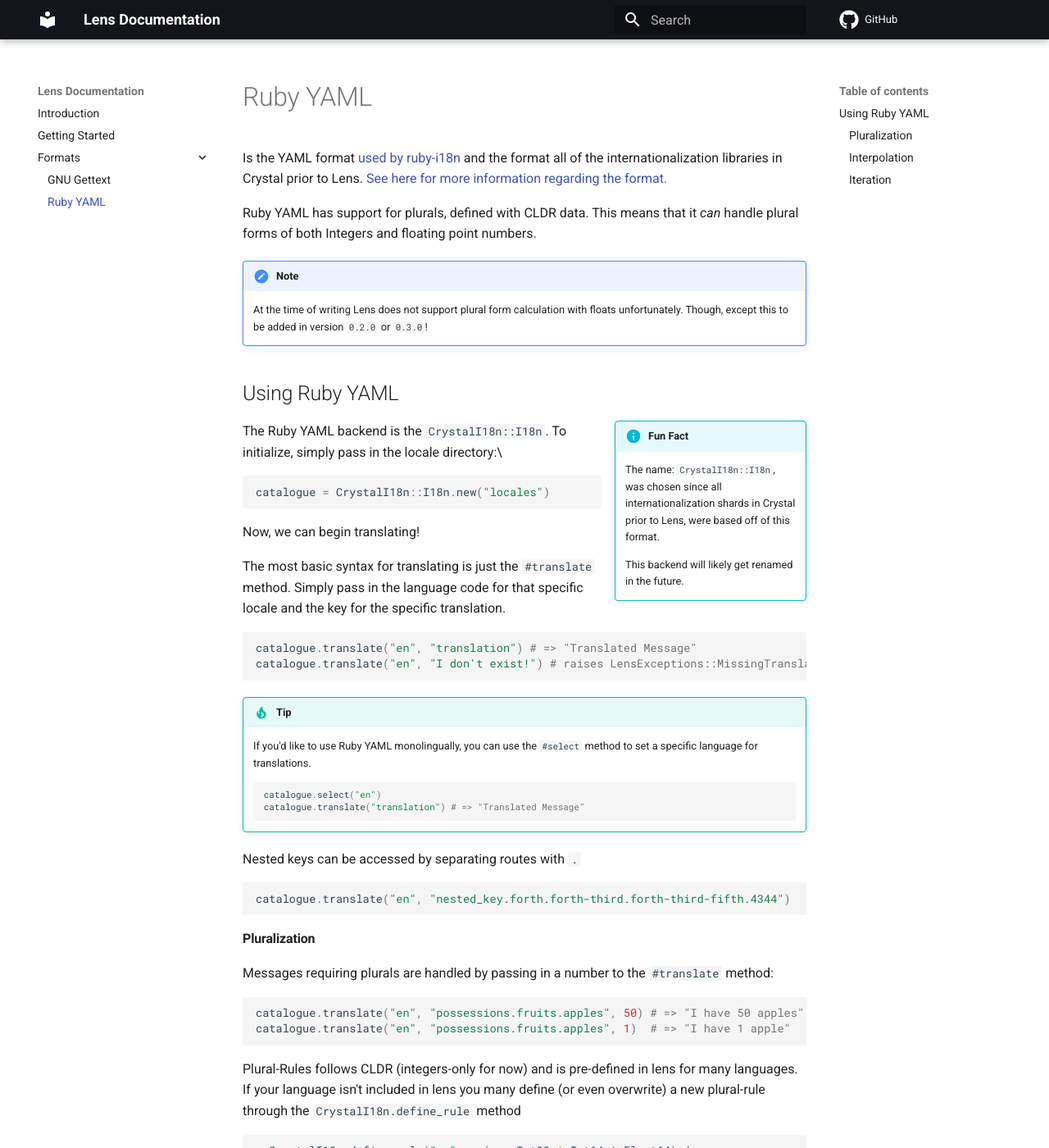
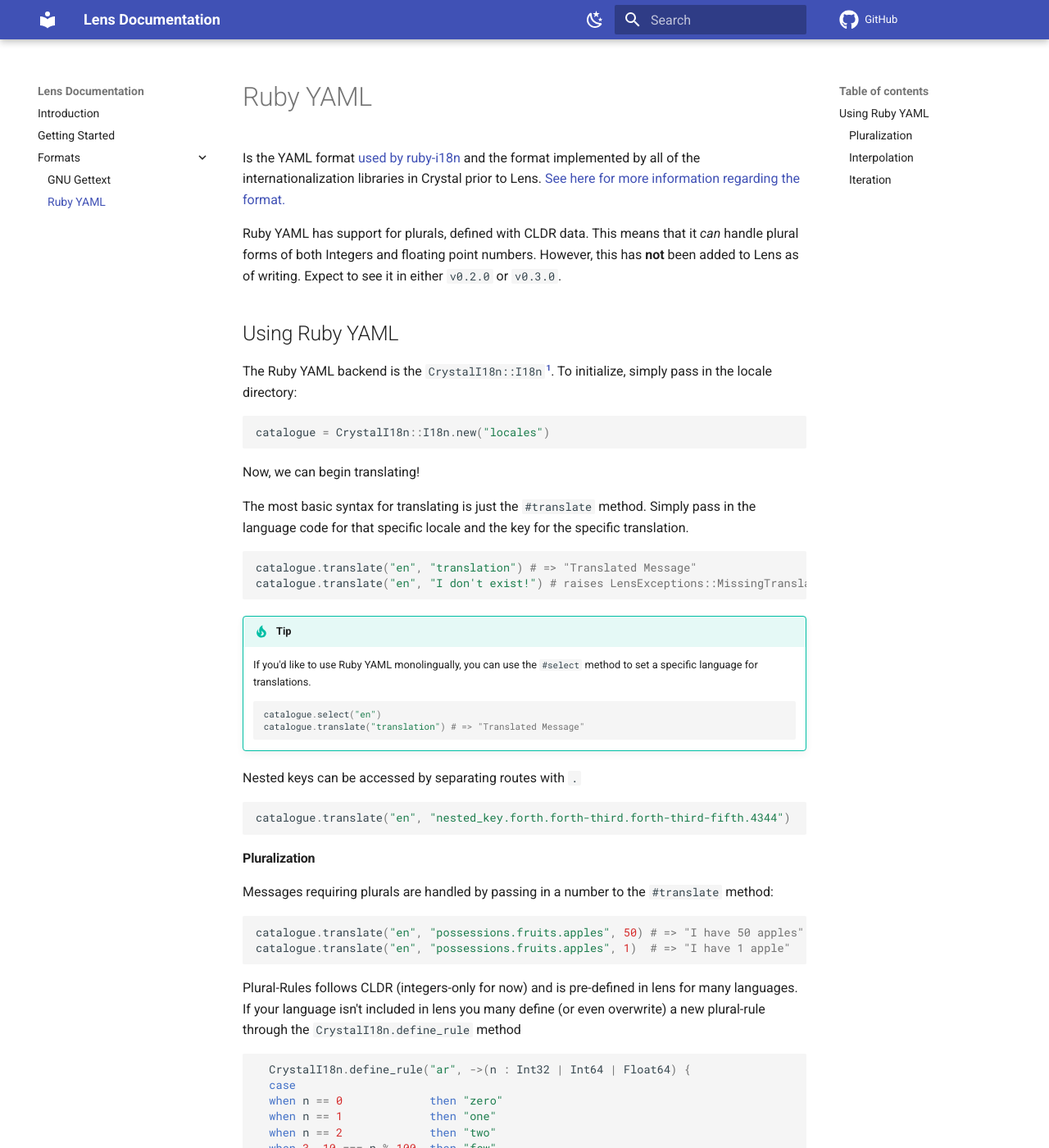
Before and after one commit to syeopite/lens, an MkDocs documentation site: the page built from docs/formats/ruby-yaml.md, in a window 1280 px wide and 1400 px high. Shown: the whole window at 82% size. Built offline with MkDocs 1.6.1 and Material for MkDocs 9.7.7, drawn with Linux system fonts in a browser that asks for light colours; comment, search, counter and statistics services are not loaded; the version menu is left out; some of the changed text lies outside the part shown.

Commit message:
Bountiful doc improvements + add infra for version

````diff
--- a/docs/formats/ruby-yaml.md
+++ b/docs/formats/ruby-yaml.md
@@ -1,20 +1,13 @@
 # Ruby YAML
-Is the YAML format [used by ruby-i18n](https://github.com/ruby-i18n/i18n) and the format all of the internationalization libraries in Crystal prior to Lens. [See here for more information regarding the format.](https://guides.rubyonrails.org/i18n.html)
+Is the YAML format [used by ruby-i18n](https://github.com/ruby-i18n/i18n) and the format implemented by all of the internationalization libraries in Crystal prior to Lens. [See here for more information regarding the format.](https://guides.rubyonrails.org/i18n.html)
 
-Ruby YAML has support for plurals, defined with CLDR data. This means that it *can* handle plural forms of both Integers and floating point numbers.
+Ruby YAML has support for plurals, defined with CLDR data. This means that it *can* handle plural forms of both Integers and floating point numbers. However, this has **not** been added to Lens as of writing. Expect to see it in either `v0.2.0` or `v0.3.0`.
 
-!!! Note
-    At the time of writing Lens does not support plural form calculation with floats unfortunately. Though, except this to be added in version `0.2.0` or `0.3.0`!
 
 
 ## Using Ruby YAML
 
-!!! Info inline end "Fun Fact"
-     The name: `CrystalI18n::I18n`, was chosen since all internationalization shards in Crystal prior to Lens, were based off of this format.
-
-    This backend will likely get renamed in the future.
-
-The Ruby YAML backend is the `CrystalI18n::I18n`. To initialize, simply pass in the locale directory:\
+The Ruby YAML backend is the `CrystalI18n::I18n`[^1]. To initialize, simply pass in the locale directory:
 
 ```crystal
 catalogue = CrystalI18n::I18n.new("locales")
@@ -85,3 +78,5 @@ If the value at the given path (key) turns out to be an array then you can pass
 ```crystal
 catalogue.translate("en", "items.foods", iter: 2) # => "Hamburger"
 ```
+
+[^1]: `CrystalI18n::I18n` really isn't a good name. It was mainly just choosen since all internationalization shards prior to Lens were based off of that format. This will get renamed in `v0.2.0`.
--- /dev/null
+++ b/docs/stylesheets/extra.css
@@ -0,0 +1,8 @@
+
+
+[data-md-color-scheme="slate"] {
+    --md-primary-fg-color: #203c6d; /* #172B4D */
+
+    --md-typeset-a-color: #4C9AFF;
+    --md-accent-fg-color: #63a1d9;
+}
--- a/mkdocs.yml
+++ b/mkdocs.yml
@@ -6,8 +6,19 @@ site_url: https://syeopite.github.io/lens/
 theme:
   name: material
   palette:
-    primary: black
-    accent: blue
+  - media: "(prefers-color-scheme: light)"
+    scheme: default
+    toggle:
+      icon: material/weather-night
+      name: Switch to dark mode
+  - media: "(prefers-color-scheme: dark)"
+    scheme: slate
+    accent: light blue
+    toggle:
+      icon: material/weather-sunny
+      name: Switch to light mode
+
+
   icon:
     repo: fontawesome/brands/github
 
@@ -15,3 +26,12 @@ markdown_extensions:
   - admonition
   - pymdownx.highlight
   - pymdownx.superfences
+  - footnotes
+  - pymdownx.details
+
+extra:
+  version:
+    provider: mike
+
+extra_css:
+  - stylesheets/extra.css
````
Also changed, not shown: docs/getting-started.md (+6 -4 lines), requirements.txt (added, +22 -0 lines).
